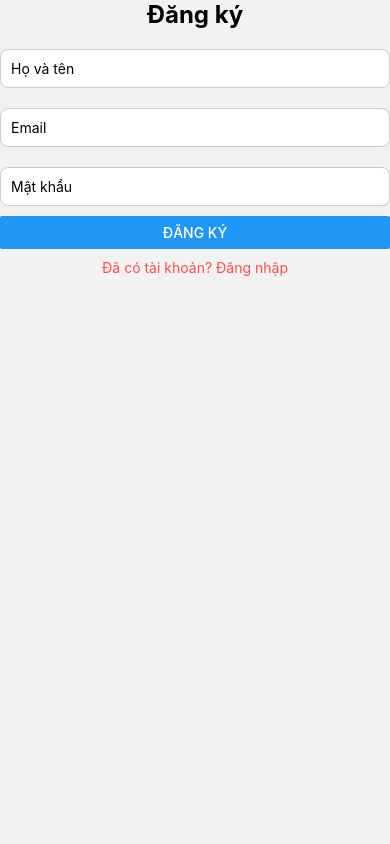
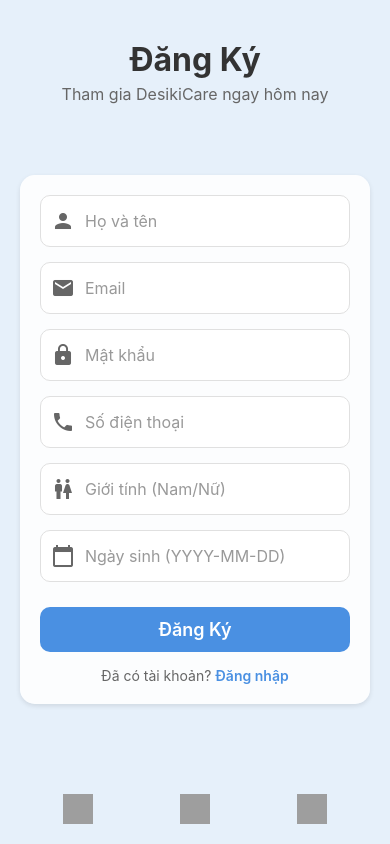
Before and after one commit to PhongPVSE161146/DesikiCareMobile, a React Native app in the folder DesikiCare/: screen /Register in a window 390 px wide. Built offline with nearby package versions, Linux system fonts and the light colour scheme; grey boxes are pictures that could not be loaded.

Commit message:
done code

```diff
--- a/DesikiCare/package.json
+++ b/DesikiCare/package.json
@@ -11,11 +11,13 @@
   "dependencies": {
     "@expo/metro-runtime": "~3.2.1",
     "@expo/vector-icons": "^14.1.0",
+    "@react-native-async-storage/async-storage": "^2.2.0",
     "@react-native-community/cli-server-api": "^14.0.0",
     "@react-navigation/bottom-tabs": "^6.5.8",
     "@react-navigation/native": "^6.1.7",
     "@react-navigation/stack": "^6.3.17",
     "@reduxjs/toolkit": "^1.9.5",
+    "axios": "^1.9.0",
     "expo": "~51.0.0",
     "expo-font": "~12.0.10",
     "expo-status-bar": "~2.2.3",
@@ -32,7 +34,7 @@
     "react-native-snap-carousel": "^3.9.1",
     "react-native-vector-icons": "^10.2.0",
     "react-native-web": "~0.19.6",
-    "react-redux": "^8.1.2"
+    "react-redux": "^8.1.3"
   },
   "devDependencies": {
     "@babel/core": "^7.20.0",
--- a/DesikiCare/src/screens/Auth/Login/LoginScreen.js
+++ b/DesikiCare/src/screens/Auth/Login/LoginScreen.js
@@ -1,14 +1,15 @@
 import React, { useState } from 'react';
-import { View, Text, TextInput, Button, TouchableOpacity, Image, StyleSheet } from 'react-native';
+import { View, Text, TextInput, Button, TouchableOpacity, Image, StyleSheet, Switch } from 'react-native';
 import { useDispatch } from 'react-redux';
 import { login } from '../../../redux/authSlice';
 
-// Header image (replace with your actual image path)
-const headerImage = require('../../../../assets/DesikiCare.jpg');  // Update the path to your image
+// Logo image (replace with your actual path)
+const logoImage = require('../../../../assets/DesikiCare.jpg');
 
 const LoginScreen = ({ navigation }) => {
-  const [email, setEmail] = useState('');
+  const [email, setEmail] = useState('sojonism007@gmail.com');
   const [password, setPassword] = useState('');
+  const [isRemember, setIsRemember] = useState(false);
   const dispatch = useDispatch();
 
   const handleLogin = () => {
@@ -21,18 +22,20 @@
   };
 
   const handleGoogleLogin = () => {
-    // Implement Google login logic here
+    // Implement Google login logic here (e.g., using a library like @react-native-google-signin/google-signin)
     alert('Google login functionality to be implemented.');
   };
 
   return (
     <View style={styles.container}>
-      {/* Header Image */}
-      <Image source={headerImage} style={styles.headerImage} />
+      {/* Header */}
+      <View style={styles.header}>
+        <Image source={logoImage} style={styles.logo} />
+        <Text style={styles.headerText}>Đăng Nhập</Text>
+      </View>
 
       {/* Login Form */}
       <View style={styles.formContainer}>
-        <Text style={styles.header}>Đăng nhập</Text>
         <TextInput
           style={styles.input}
           placeholder="Email"
@@ -43,25 +46,34 @@
         />
         <TextInput
           style={styles.input}
-          placeholder="Mật khẩu"
+          placeholder="Password"
           value={password}
           onChangeText={setPassword}
           secureTextEntry
           placeholderTextColor="#888"
         />
-        <Button title="Đăng nhập" onPress={handleLogin} color="#1E90FF"  style={styles.buttonLogin}/>
-        <TouchableOpacity onPress={handleGoogleLogin} style={styles.googleButton}>
+        <View style={styles.rememberRow}>
+          <Switch
+            trackColor={{ false: '#ccc', true: '#4CAF50' }}
+            thumbColor={isRemember ? '#fff' : '#f4f3f4'}
+            onValueChange={setIsRemember}
+            value={isRemember}
+          />
+          <Text style={styles.rememberText}>Remember</Text>
+          <TouchableOpacity onPress={() => navigation.navigate('ForgotPassword')}>
+            <Text style={styles.forgotText}>Forgot password!</Text>
+          </TouchableOpacity>
+        </View>
+        <Button title="Log in" onPress={handleLogin} color="#4CAF50" />
+        <TouchableOpacity style={styles.googleButton} onPress={handleGoogleLogin}>
           <Image
             source={{ uri: 'https://img.icons8.com/color/48/000000/google-logo.png' }}
             style={styles.googleIcon}
           />
-          <Text style={styles.googleButtonText}>Đăng nhập với Google</Text>
+          <Text style={styles.googleButtonText}>Login with Google</Text>
         </TouchableOpacity>
         <TouchableOpacity onPress={() => navigation.navigate('Register')}>
-          <Text style={styles.linkText}>Chưa có tài khoản? Đăng ký</Text>
-        </TouchableOpacity>
-        <TouchableOpacity onPress={() => navigation.navigate('ForgotPassword')}>
-          <Text style={styles.linkText}>Quên mật khẩu?</Text>
+          <Text style={styles.linkText}>Don't have an account? Signup</Text>
         </TouchableOpacity>
       </View>
     </View>
@@ -71,32 +83,36 @@
 const styles = StyleSheet.create({
   container: {
     flex: 1,
-    backgroundColor: '#F5F5F5',
-  },
-  headerImage: {
-    width: '50%',
-    height: 200,
-    resizeMode: 'cover',
-    marginLeft: '25%',
-    marginTop: 20,
-  },
-  formContainer: {
-    flex: 1,
+    backgroundColor: '#E0F7FA', // Light cyan background
+    alignItems: 'center',
     justifyContent: 'center',
-    alignItems: 'center',
-    paddingHorizontal: 20,
   },
   header: {
+    alignItems: 'center',
+    marginBottom: 20,
+  },
+  logo: {
+    width: 80,
+    height: 80,
+    borderRadius: 40,
+    marginBottom: 10,
+  },
+  headerText: {
     fontSize: 28,
     fontWeight: 'bold',
     color: '#333',
-    marginBottom: 20,
-    textAlign: 'center',
+  },
+  formContainer: {
+    width: '80%',
+    padding: 20,
+    backgroundColor: 'rgba(255, 255, 255, 0.9)',
+    borderRadius: 15,
+    elevation: 5,
   },
   input: {
     width: '100%',
     height: 50,
-    borderColor: '#ccc',
+    borderColor: '#B0BEC5',
     borderWidth: 1,
     borderRadius: 8,
     marginBottom: 15,
@@ -104,26 +120,24 @@
     backgroundColor: '#fff',
     fontSize: 16,
   },
-buttonLogin: {
-    backgroundColor: '#4CAF50', // Màu nền
-    borderRadius: 5, // Góc tròn
-    paddingVertical: 15, // Padding tương đương 15px
-    paddingHorizontal: 32, // Padding tương đương 32px
-    alignItems: 'center', // Thay cho text-align: center
-    elevation: 2, // Thay cho box-shadow ở trạng thái mặc định
+  rememberRow: {
+    flexDirection: 'row',
+    alignItems: 'center',
+    marginBottom: 15,
   },
-  buttonLoginHover: {
-    backgroundColor: '#4CAF50', // Giữ nguyên màu mặc định, thay đổi khi nhấn
-    elevation: 2, // Thay cho box-shadow
+  rememberText: {
+    marginLeft: 10,
+    color: '#333',
   },
-  buttonLoginActive: {
-    backgroundColor: '#3e8e41', // Màu nền khi nhấn
-    elevation: 5, // Thay cho box-shadow khi nhấn (0 5px 5px 0 rgba(0,0,0,0.2))
-    // Không hỗ trợ transform: translateY, nhưng elevation tạo hiệu ứng tương tự
+  forgotText: {
+    marginLeft: 30,
+    color: '#FF5722', // Orange color for "Forgot password!"
   },
-
-
-
+  linkText: {
+    color: '#4CAF50', // Green for signup link
+    textAlign: 'center',
+    marginTop: 10,
+  },
   googleButton: {
     flexDirection: 'row',
     alignItems: 'center',
@@ -132,10 +146,9 @@
     borderRadius: 8,
     paddingVertical: 10,
     paddingHorizontal: 15,
-    borderColor: '#ccc',
+    borderColor: '#B0BEC5',
     borderWidth: 1,
-    marginBottom: 15,
-    width: '100%',
+    marginTop: 10,
   },
   googleIcon: {
     width: 24,
@@ -147,12 +160,6 @@
     fontSize: 16,
     fontWeight: '500',
   },
-  linkText: {
-    color: '#1E90FF',
-    marginBottom: 10,
-    textAlign: 'center',
-    fontSize: 14,
-  },
 });
 
 export default LoginScreen;
--- a/DesikiCare/src/screens/Auth/Register/RegisterScreen.js
+++ b/DesikiCare/src/screens/Auth/Register/RegisterScreen.js
@@ -1,54 +1,214 @@
 import React, { useState } from 'react';
-import { View, Text, TextInput, Button, TouchableOpacity } from 'react-native';
-import { useDispatch } from 'react-redux';
-import { login } from '../../../redux/authSlice';
-import { styles } from '../../../assets/styles';
+import { View, Text, TextInput, TouchableOpacity, ActivityIndicator, StyleSheet, Platform, Image } from 'react-native';
+import Icon from 'react-native-vector-icons/MaterialIcons';
 
 const RegisterScreen = ({ navigation }) => {
   const [email, setEmail] = useState('');
   const [password, setPassword] = useState('');
-  const [name, setName] = useState('');
-  const dispatch = useDispatch();
+  const [fullName, setFullName] = useState('');
+  const [phoneNumber, setPhoneNumber] = useState('');
+  const [gender, setGender] = useState('');
+  const [dob, setDob] = useState('');
+  const [loading, setLoading] = useState(false);
 
   const handleRegister = () => {
-    if (email && password && name) {
-      // Mô phỏng đăng ký
-      dispatch(login({ email, name }));
-      navigation.navigate('Home');
-    } else {
-      alert('Vui lòng điền đầy đủ thông tin.');
-    }
+    setLoading(true);
+    setTimeout(() => setLoading(false), 2000); // Simulate loading
   };
 
   return (
     <View style={styles.container}>
-      <Text style={styles.header}>Đăng ký</Text>
+      <View style={styles.headerContainer}>
+        <Text style={styles.header}>Đăng Ký</Text>
+        <Text style={styles.subHeader}>Tham gia DesikiCare ngay hôm nay</Text>
+      </View>
+      <View style={styles.formContainer}>
+        <View style={styles.inputContainer}>
+          <Icon name="person" size={24} color="#666" style={styles.inputIcon} />
           <TextInput
             style={styles.input}
             placeholder="Họ và tên"
-        value={name}
-        onChangeText={setName}
+            placeholderTextColor="#999"
+            value={fullName}
+            onChangeText={setFullName}
           />
+        </View>
+        <View style={styles.inputContainer}>
+          <Icon name="email" size={24} color="#666" style={styles.inputIcon} />
           <TextInput
             style={styles.input}
             placeholder="Email"
+            placeholderTextColor="#999"
             value={email}
             onChangeText={setEmail}
             keyboardType="email-address"
+            autoCapitalize="none"
           />
+        </View>
+        <View style={styles.inputContainer}>
+          <Icon name="lock" size={24} color="#666" style={styles.inputIcon} />
           <TextInput
             style={styles.input}
             placeholder="Mật khẩu"
+            placeholderTextColor="#999"
             value={password}
             onChangeText={setPassword}
             secureTextEntry
           />
-      <Button title="Đăng ký" onPress={handleRegister} />
-      <TouchableOpacity onPress={() => navigation.navigate('Login')}>
-        <Text style={styles.linkText}>Đã có tài khoản? Đăng nhập</Text>
+        </View>
+        <View style={styles.inputContainer}>
+          <Icon name="phone" size={24} color="#666" style={styles.inputIcon} />
+          <TextInput
+            style={styles.input}
+            placeholder="Số điện thoại"
+            placeholderTextColor="#999"
+            value={phoneNumber}
+            onChangeText={setPhoneNumber}
+            keyboardType="phone-pad"
+          />
+        </View>
+        <View style={styles.inputContainer}>
+          <Icon name="wc" size={24} color="#666" style={styles.inputIcon} />
+          <TextInput
+            style={styles.input}
+            placeholder="Giới tính (Nam/Nữ)"
+            placeholderTextColor="#999"
+            value={gender}
+            onChangeText={setGender}
+          />
+        </View>
+        <View style={styles.inputContainer}>
+          <Icon name="calendar-today" size={24} color="#666" style={styles.inputIcon} />
+          <TextInput
+            style={styles.input}
+            placeholder="Ngày sinh (YYYY-MM-DD)"
+            placeholderTextColor="#999"
+            value={dob}
+            onChangeText={setDob}
+          />
+        </View>
+        <TouchableOpacity
+          style={[styles.registerButton, loading && styles.buttonDisabled]}
+          onPress={handleRegister}
+          disabled={loading}
+        >
+          <Text style={styles.buttonText}>{loading ? 'Đang đăng ký...' : 'Đăng Ký'}</Text>
         </TouchableOpacity>
+        {loading && (
+          <ActivityIndicator
+            size="large"
+            color="#4A90E2"
+            style={styles.loadingIndicator}
+          />
+        )}
+        <TouchableOpacity
+          style={styles.loginLink}
+          onPress={() => navigation.navigate('Login')}
+        >
+          <Text style={styles.loginText}>Đã có tài khoản? <Text style={styles.loginTextBold}>Đăng nhập</Text></Text>
+        </TouchableOpacity>
+      </View>
+      <View style={styles.pawContainer}>
+        <Image source={{ uri: 'https://img.icons8.com/ios-filled/50/000000/paw-print.png' }} style={styles.pawIcon} />
+        <Image source={{ uri: 'https://img.icons8.com/ios-filled/50/000000/paw-print.png' }} style={styles.pawIcon} />
+        <Image source={{ uri: 'https://img.icons8.com/ios-filled/50/000000/paw-print.png' }} style={styles.pawIcon} />
+      </View>
     </View>
   );
 };
 
+const styles = StyleSheet.create({
+  container: {
+    flex: 1,
+    justifyContent: 'space-between',
+    paddingHorizontal: 20,
+    backgroundColor: '#E6F0FA', // Light blue base
+  },
+  headerContainer: {
+    alignItems: 'center',
+    marginTop: 40,
+  },
+  header: {
+    fontSize: 32,
+    fontWeight: '700',
+    color: '#333',
+    textAlign: 'center',
+  },
+  subHeader: {
+    fontSize: 16,
+    color: '#666',
+    textAlign: 'center',
+    marginTop: 5,
+  },
+  formContainer: {
+    backgroundColor: 'rgba(255, 255, 255, 0.9)',
+    borderRadius: 15,
+    padding: 20,
+    shadowColor: '#000',
+    shadowOffset: { width: 0, height: 2 },
+    shadowOpacity: 0.1,
+    shadowRadius: 5,
+    elevation: 3,
+    marginBottom: 20,
+  },
+  inputContainer: {
+    flexDirection: 'row',
+    alignItems: 'center',
+    backgroundColor: '#FFF',
+    borderRadius: 10,
+    marginBottom: 15,
+    paddingHorizontal: 10,
+    borderWidth: 1,
+    borderColor: '#E0E0E0',
+  },
+  inputIcon: {
+    marginRight: 10,
+  },
+  input: {
+    flex: 1,
+    height: 50,
+    fontSize: 16,
+    color: '#333',
+  },
+  registerButton: {
+    backgroundColor: '#4A90E2',
+    borderRadius: 10,
+    paddingVertical: 12,
+    alignItems: 'center',
+    marginTop: 10,
+  },
+  buttonDisabled: {
+    backgroundColor: '#A3BFFA',
+  },
+  buttonText: {
+    color: '#FFF',
+    fontSize: 18,
+    fontWeight: '600',
+  },
+  loadingIndicator: {
+    marginTop: 10,
+  },
+  loginLink: {
+    marginTop: 15,
+    alignItems: 'center',
+  },
+  loginText: {
+    fontSize: 14,
+    color: '#666',
+  },
+  loginTextBold: {
+    color: '#4A90E2',
+    fontWeight: '600',
+  },
+  pawContainer: {
+    flexDirection: 'row',
+    justifyContent: 'space-around',
+    paddingBottom: 20,
+  },
+  pawIcon: {
+    width: 30,
+    height: 30,
+  },
+});
+
 export default RegisterScreen;
```
Also changed, not shown: 1 other file (tests, documents, lock files or other folders). Lines whose indentation alone changed are shown as unchanged.
